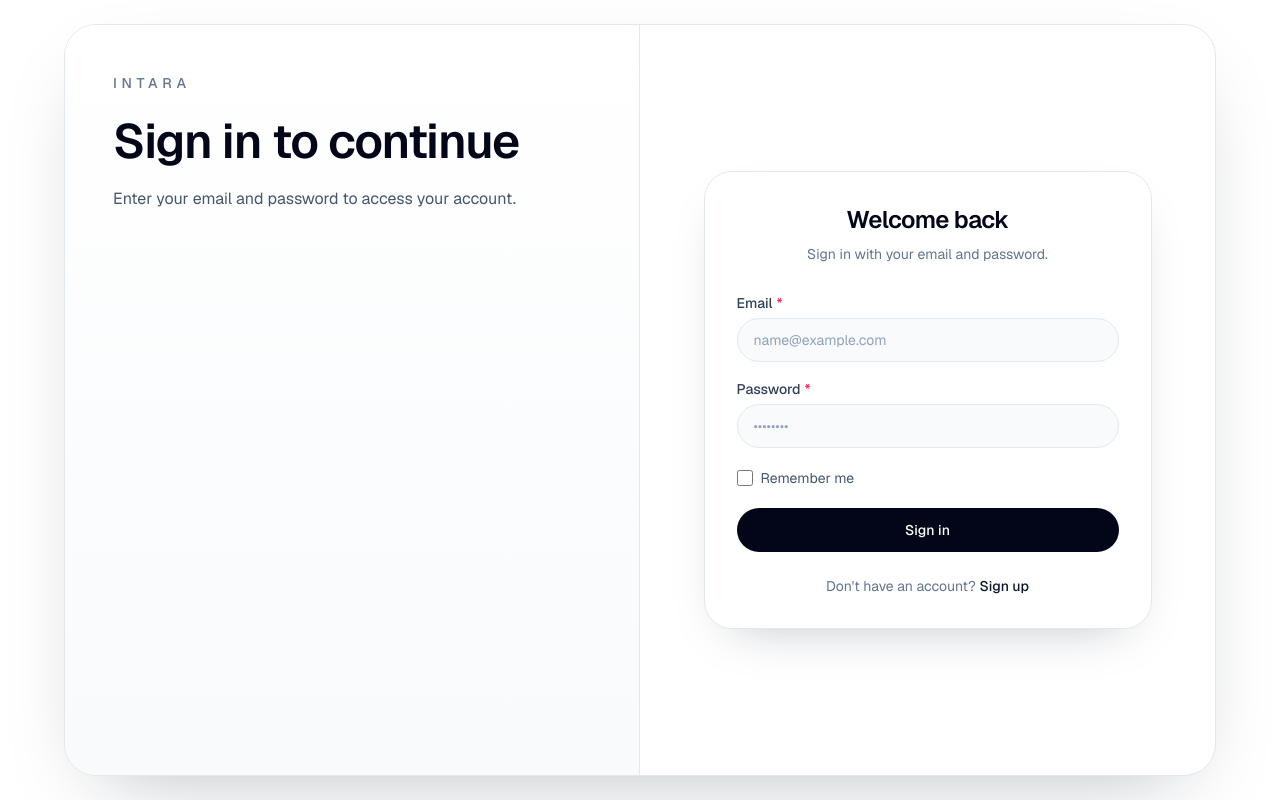
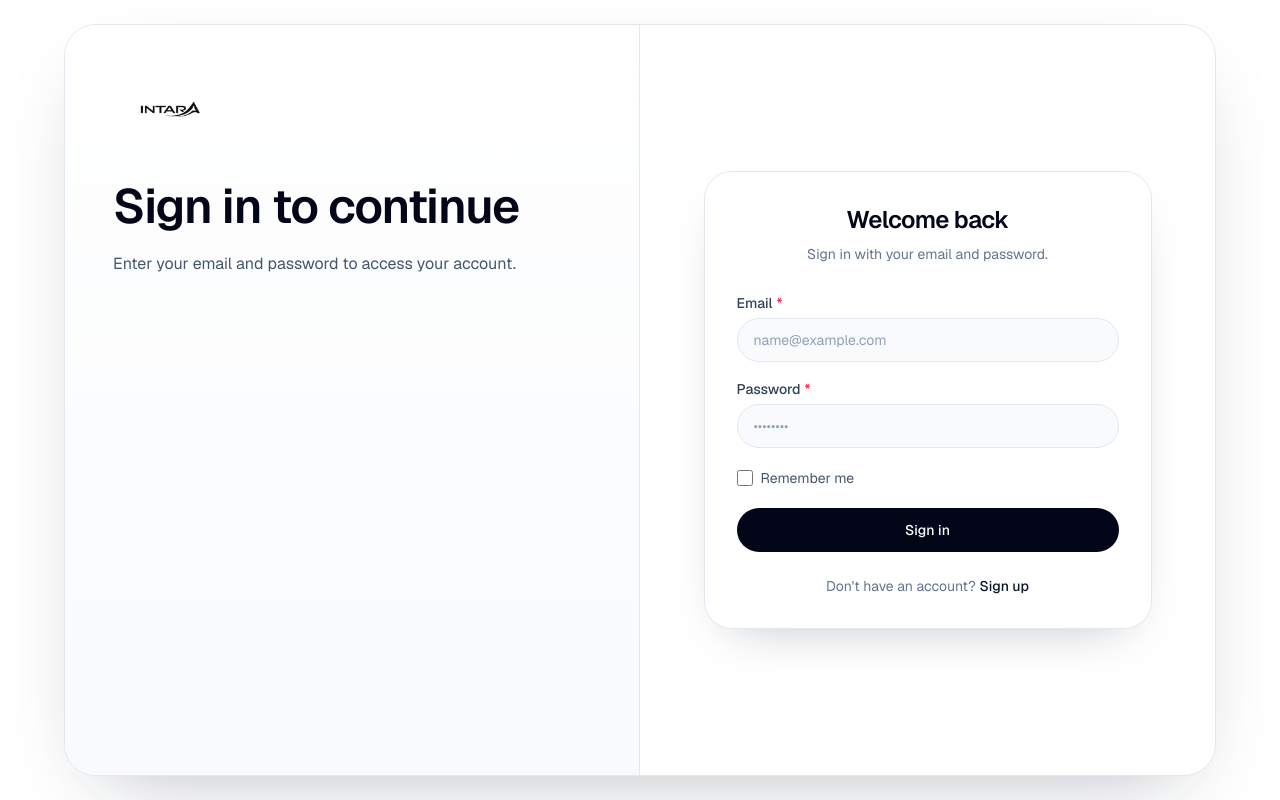
Before and after one commit to ParthChauhan09/Intara, a Next.js app in the folder frontend/: page /sign-in in a window 1280 px wide. Built offline with nearby package versions, Linux system fonts and the light colour scheme; no server answers.

Commit message:
ui: add logo image for brand

```diff
--- a/frontend/components/complaints/HeroSection.tsx
+++ b/frontend/components/complaints/HeroSection.tsx
@@ -1,14 +1,13 @@
 "use client";
 
 import { Card } from "@/components/ui/Card";
+import { Logo } from "@/components/layout/Logo";
 
 export function HeroSection() {
   return (
     <Card variant="hero" className="w-full">
-      <p className="text-sm font-medium uppercase tracking-[0.35em] text-slate-500">
-        Intara Support
-      </p>
-      <blockquote className="mx-auto mt-6 max-w-3xl text-3xl font-semibold tracking-tight text-slate-950 sm:text-4xl lg:text-5xl">
+      <Logo size="lg" className="justify-center sm:justify-start" />
+      <blockquote className="mx-auto mt-8 max-w-3xl text-3xl font-semibold tracking-tight text-slate-950 sm:text-4xl lg:text-5xl">
         {"\""}One clear place to raise a complaint, share context, and get
         routed to the right team.{"\""}
       </blockquote>
--- a/frontend/components/layout/AuthLayout.tsx
+++ b/frontend/components/layout/AuthLayout.tsx
@@ -1,4 +1,5 @@
 import { ReactNode } from "react";
+import { Logo } from "./Logo";
 
 interface AuthLayoutProps {
   children: ReactNode;
@@ -13,10 +14,8 @@ export function AuthLayout({ children, title, subtitle }: AuthLayoutProps) {
         {/* Left side - Branding */}
         <div className="hidden flex-col justify-between border-r border-slate-200 bg-[linear-gradient(180deg,#ffffff_0%,#f8fafc_100%)] p-12 lg:flex">
           <div>
-            <p className="text-sm font-medium uppercase tracking-[0.35em] text-slate-500">
-              Intara
-            </p>
-            <h1 className="mt-6 max-w-xl text-5xl font-semibold tracking-tight text-slate-950">
+            <Logo size="md" />
+            <h1 className="mt-8 max-w-xl text-5xl font-semibold tracking-tight text-slate-950">
               {title}
             </h1>
             {subtitle && (
@@ -28,7 +27,9 @@ export function AuthLayout({ children, title, subtitle }: AuthLayoutProps) {
         </div>
 
         {/* Right side - Content */}
-        <div className="flex items-center justify-center p-6 sm:p-10">
+        <div className="flex flex-col items-center justify-center gap-8 p-6 sm:p-10">
+          {/* Mobile logo */}
+          <Logo size="sm" className="lg:hidden" />
           {children}
         </div>
       </div>
--- /dev/null
+++ b/frontend/components/layout/Logo.tsx
@@ -0,0 +1,29 @@
+import { cn } from "@/lib/utils";
+import Image from "next/image";
+
+interface LogoProps {
+  className?: string;
+  size?: "sm" | "md" | "lg";
+}
+
+const sizes = {
+  sm: { width: 90, height: 32 },
+  md: { width: 115, height: 40 },
+  lg: { width: 140, height: 48 },
+};
+
+export function Logo({ className, size = "md" }: LogoProps) {
+  const { width, height } = sizes[size];
+  return (
+    <div className={cn("flex items-center", className)}>
+      <Image
+        src="/Intara-logo.png"
+        alt="Intara"
+        width={width}
+        height={height}
+        priority
+        className="object-contain"
+      />
+    </div>
+  );
+}
--- a/frontend/components/layout/PageContainer.tsx
+++ b/frontend/components/layout/PageContainer.tsx
@@ -1,6 +1,7 @@
 import { cn } from "@/lib/utils";
 import { ReactNode } from "react";
 import dynamic from "next/dynamic";
+import { Logo } from "./Logo";
 
 const LogoutButton = dynamic(() => import("./LogoutButton"), { ssr: false });
 
@@ -30,6 +31,11 @@ export function PageContainer({
   return (
     <main className={cn("min-h-dvh px-4 py-6 sm:px-6 lg:px-8", className)}>
       {showLogout && (
+        <div className="fixed top-4 left-4 z-50 sm:top-5 sm:left-6">
+          <Logo size="sm" />
+        </div>
+      )}
+      {showLogout && (
         <div className="fixed top-4 right-4 z-50 sm:top-5 sm:right-6">
           <LogoutButton />
         </div>
```
Also changed, not shown: frontend/public/Intara-logo.png (added).
